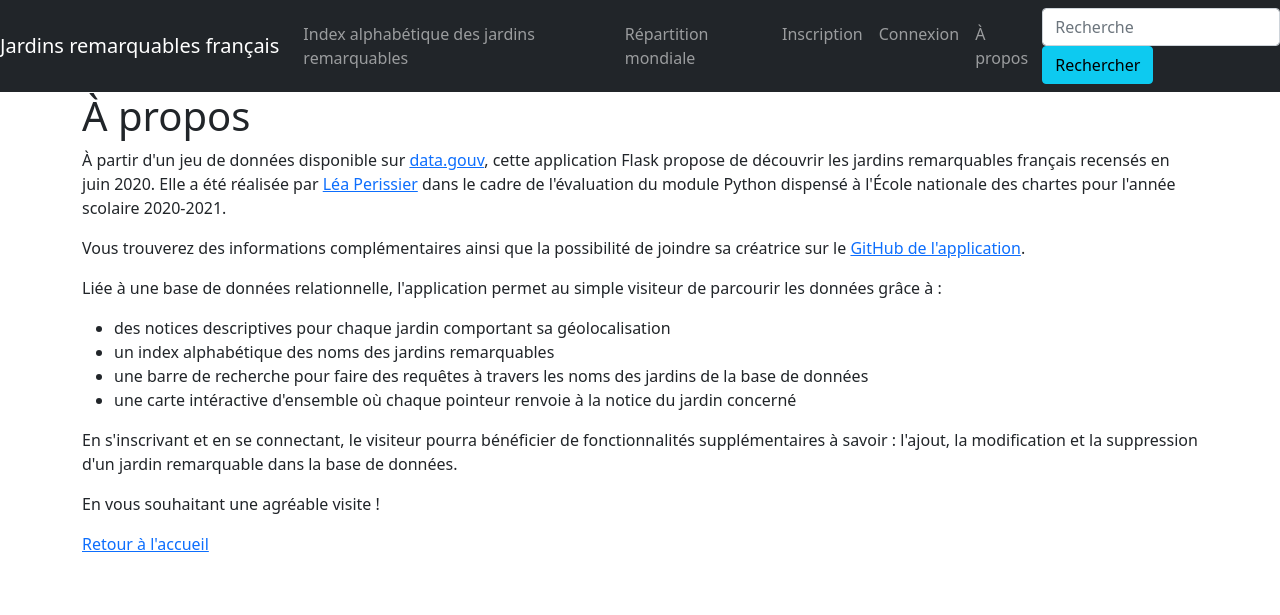
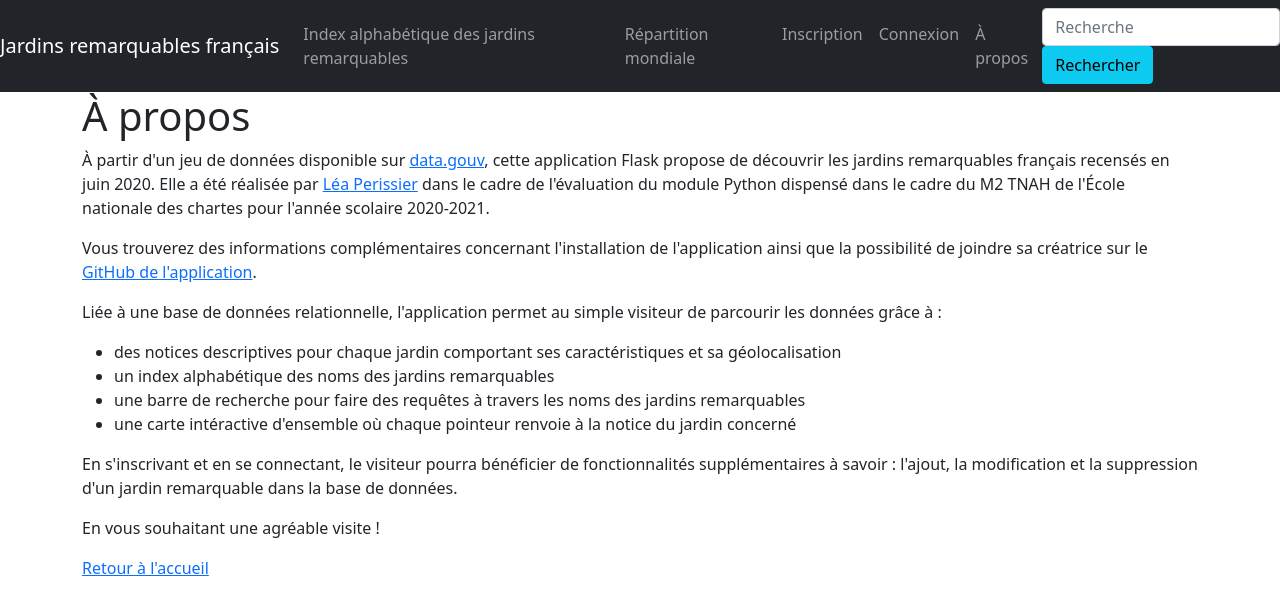
Before and after one commit to leaprs/jardins_remarquables_project, a Flask app: page /description_projet in a window 1280 px wide. Shown: the top 615 px of the page. Run offline with Flask 2, Linux system fonts and the light colour scheme; some libraries are stand-ins or nearby versions.

Commit message:
modifications

```diff
--- a/jardins_remarquables/templates/pages/accueil.html
+++ b/jardins_remarquables/templates/pages/accueil.html
@@ -6,12 +6,11 @@
 
 {% block corps %}
     <h1>À la découverte des jardins remarquables français</h1>
-
     <p> Instauré en 2004 par le ministère de la Culture et de la Communication, le label « Jardin remarquable » récompense les jardins et parcs privés ou publics présentant un certain intérêt.
         En effet, l'attribution du label dépend de différents critères : la composition du jardin, l'intégration dans le site et la qualité des abords, la présence d'élements remarquables,
         l'intérêt botanique, l'intérêt historique et enfin, la qualité de l'entretien. D'une durée de cinq ans, le label permet des avantages en terme de visibilité et de prise en compte
         lors des plans locaux d'urbanisme. En échange, le jardin remarquable doit être régulièrement entretenu, ouvrir ses portes au public au moins 40 jours par ans et participer aux
-        Rendez-vous aux jardins ou aux Journées européennes du patrimoine. </p>
+        Rendez-vous aux jardins ou aux Journées européennes du patrimoine.</p>
     <p>Cette application propose une exploration des jardins remarquables français suivant un recensement daté de 2020.</p>
 
     {% if tous_jardins %}
--- a/jardins_remarquables/templates/pages/description_projet.html
+++ b/jardins_remarquables/templates/pages/description_projet.html
@@ -6,14 +6,14 @@
     <p>À partir d'un jeu de données disponible sur <a href="https://www.data.gouv.fr/fr/datasets/liste-des-jardins-remarquables/" target="_blank">data.gouv</a>,
         cette application Flask propose de découvrir les jardins remarquables français recensés en juin 2020.
         Elle a été réalisée par <a href="https://github.com/leaprs" target="_blank">Léa Perissier</a> dans le cadre de l'évaluation du module Python
-        dispensé à l'École nationale des chartes pour l'année scolaire 2020-2021.</p>
-    <p>Vous trouverez des informations complémentaires ainsi que la possibilité de joindre sa créatrice sur le
+        dispensé dans le cadre du M2 TNAH de l'École nationale des chartes pour l'année scolaire 2020-2021.</p>
+    <p>Vous trouverez des informations complémentaires concernant l'installation de l'application ainsi que la possibilité de joindre sa créatrice sur le
         <a href="https://github.com/leaprs/jardins_remarquables_project" target="_blank">GitHub de l'application</a>.</p>
     <p>Liée à une base de données relationnelle, l'application permet au simple visiteur de parcourir les données grâce à :
         <ul>
-            <li>des notices descriptives pour chaque jardin comportant sa géolocalisation</li>
+            <li>des notices descriptives pour chaque jardin comportant ses caractéristiques et sa géolocalisation</li>
             <li>un index alphabétique des noms des jardins remarquables</li>
-            <li>une barre de recherche pour faire des requêtes à travers les noms des jardins de la base de données</li>
+            <li>une barre de recherche pour faire des requêtes à travers les noms des jardins remarquables</li>
             <li>une carte intéractive d'ensemble où chaque pointeur renvoie à la notice du jardin concerné</li>
         </ul>
     </p>
```
